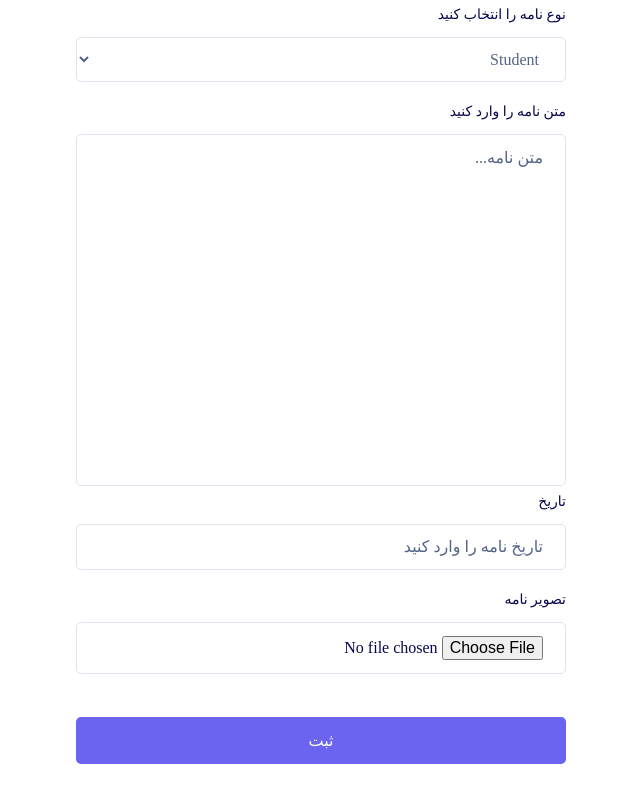
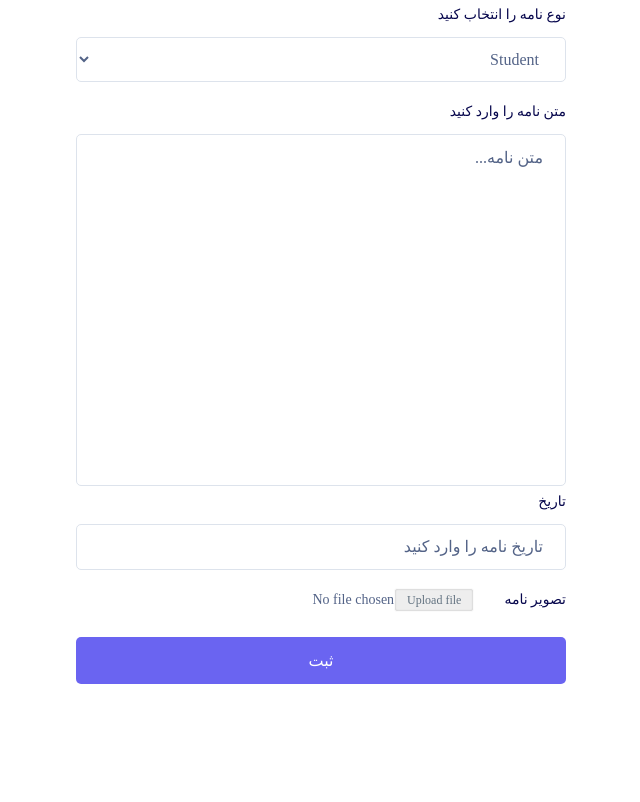
Before and after one commit to kurromiii/Automation-Front, a plain HTML site: page html/letter.html in a window 1280 px wide. Shown: the part 1308-2110 px from the top of the page, without its empty margins (319-959 px from the left). After the commit the page ends 2080 px from the top, so only its background shows below. Drawn offline with Linux system fonts and the light colour scheme; a web font is replaced by a local one.

Commit message:
upload file updated in letter form

```diff
--- a/css/form.css
+++ b/css/form.css
@@ -155,36 +155,37 @@ img{
     box-shadow: 0px 3px 8px rgba(0, 0, 0, 0.05);
 }
 
-.formbold-input-file {
-    margin-top: 30px;
-}
-.formbold-input-file input[type="file"] {
-    position: absolute;
-    top: 6px;
-    left: 0;
-    z-index: -1;
-}
-.formbold-input-file .formbold-input-label {
+.formbold-form-file-flex {
     display: flex;
     align-items: center;
-    gap: 10px;
-    position: relative;
+    gap: 20px;
 }
-
-.formbold-filename-wrapper {
-    display: flex;
-    flex-direction: column;
-    gap: 6px;
-    margin-bottom: 22px;
+.formbold-form-file-flex .formbold-form-label {
+    margin-bottom: 0;
 }
-.formbold-filename {
-    display: flex;
-    align-items: center;
-    justify-content: space-between;
+.formbold-form-file {
     font-size: 14px;
     line-height: 24px;
     color: #536387;
 }
-.formbold-filename svg {
+.formbold-form-file::-webkit-file-upload-button {
+    display: none;
+}
+.formbold-form-file:before {
+    content: 'Upload file';
+    display: inline-block;
+    background: #EEEEEE;
+    border: 0.5px solid #FBFBFB;
+    box-shadow: inset 0px 0px 2px rgba(0, 0, 0, 0.25);
+    border-radius: 3px;
+    padding: 3px 12px;
+    outline: none;
+    white-space: nowrap;
+    -webkit-user-select: none;
     cursor: pointer;
+    color: #637381;
+    font-weight: 500;
+    font-size: 12px;
+    line-height: 16px;
+    margin-right: 10px;
 }
--- a/html/letter.html
+++ b/html/letter.html
@@ -101,9 +101,16 @@
                 <input type="text" name="l_date" id="l_date" placeholder="تاریخ نامه را وارد کنید" class="formbold-form-input"/>
             </div>
 
-            <div class="formbold-input-group">
-                <label for="file" class="formbold-form-label"> تصویر نامه </label>
-                <input type="file" name="file" id="file" placeholder="تصویر نامه را بارگزاری کنید" class="formbold-form-input"/>
+            <div class="formbold-form-file-flex">
+                <label for="file" class="formbold-form-label">
+                    تصویر نامه
+                </label>
+                <input
+                        type="file"
+                        name="file"
+                        id="file"
+                        class="formbold-form-file"
+                />
             </div>
 
             <button class="formbold-btn">ثبت</button>
```
